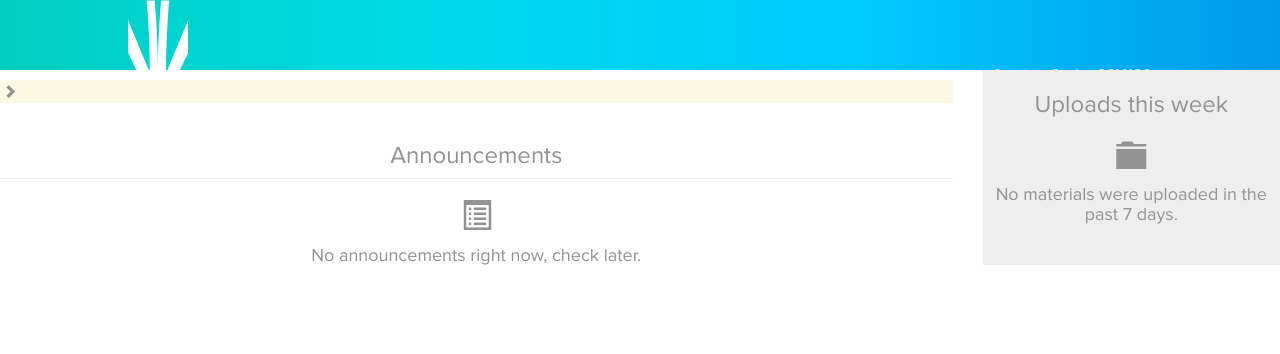
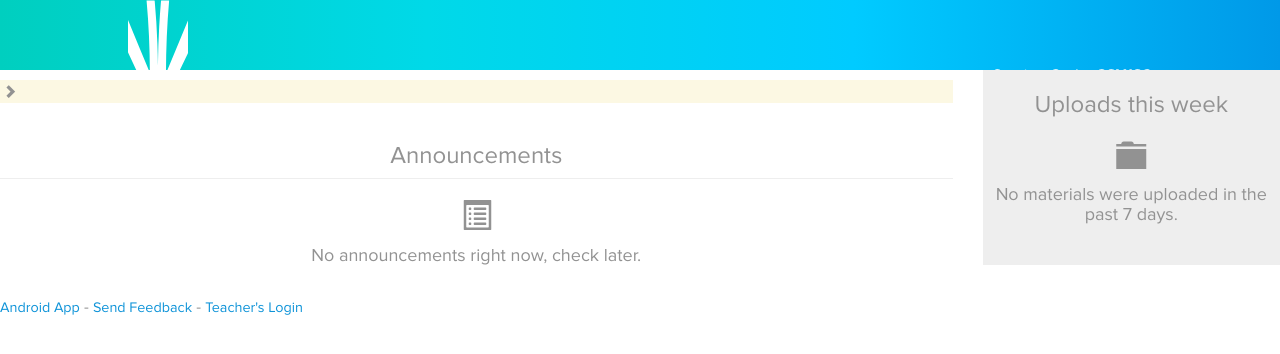
Before and after one commit to 6iruk/Pushtemp, a Django app: template main/templates/main/section.html in a window 1280 px wide. Shown: the top 354 px of the page. Run offline with Django 3.2, Linux system fonts and the light colour scheme; the template is opened without the code that fills it, so the values that code supplies are empty; some libraries are stand-ins or nearby versions.

Commit message:
add bottom links

```diff
--- a/main/templates/main/base.html
+++ b/main/templates/main/base.html
@@ -21,5 +21,9 @@
         </div>
         {% block content %}
         {% endblock %}
+        <div>   <a href="#" class="meta link">Android App</a> <span> - </span>
+                <a href="#" class="meta link">Send Feedback</a> <span> - </span>
+                <a href="#" class="meta link">Teacher's Login</a>
+        </div>
     </body>
 </html>
```
